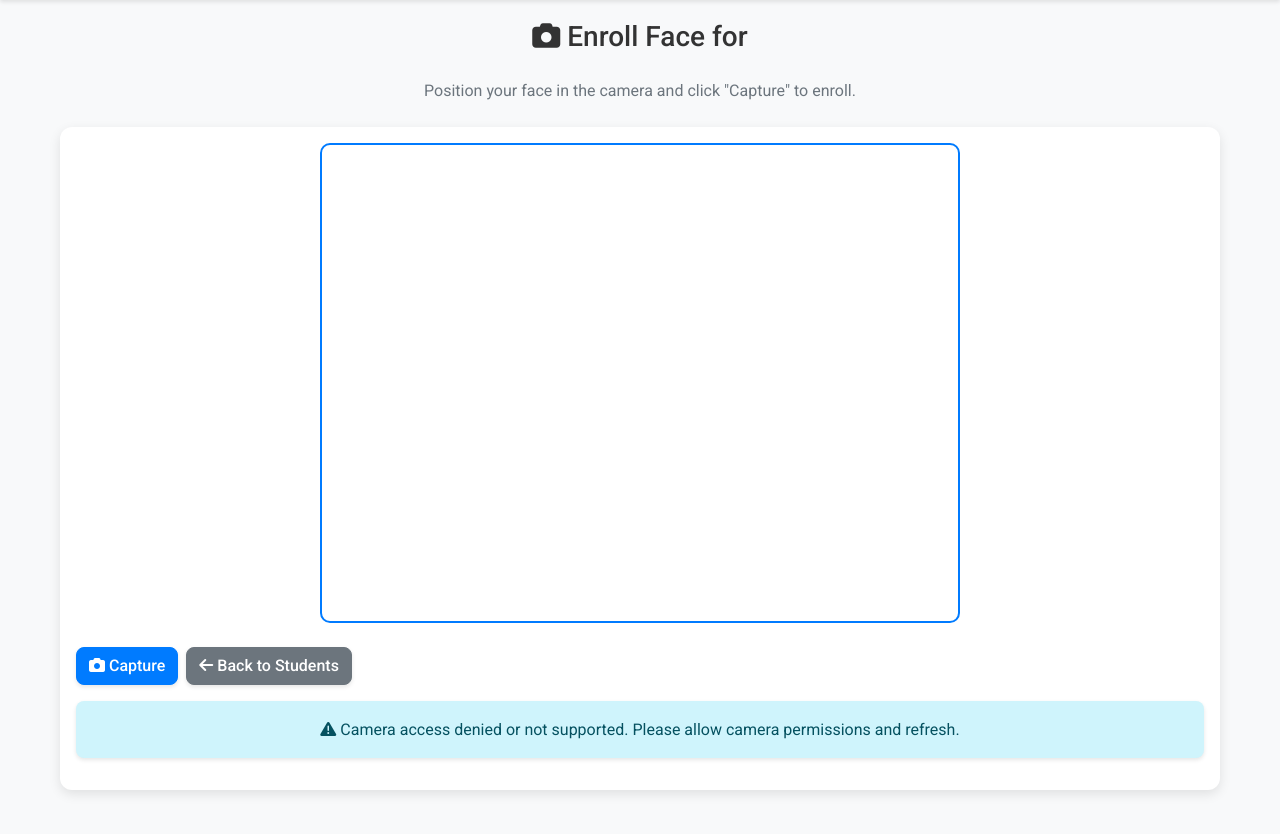
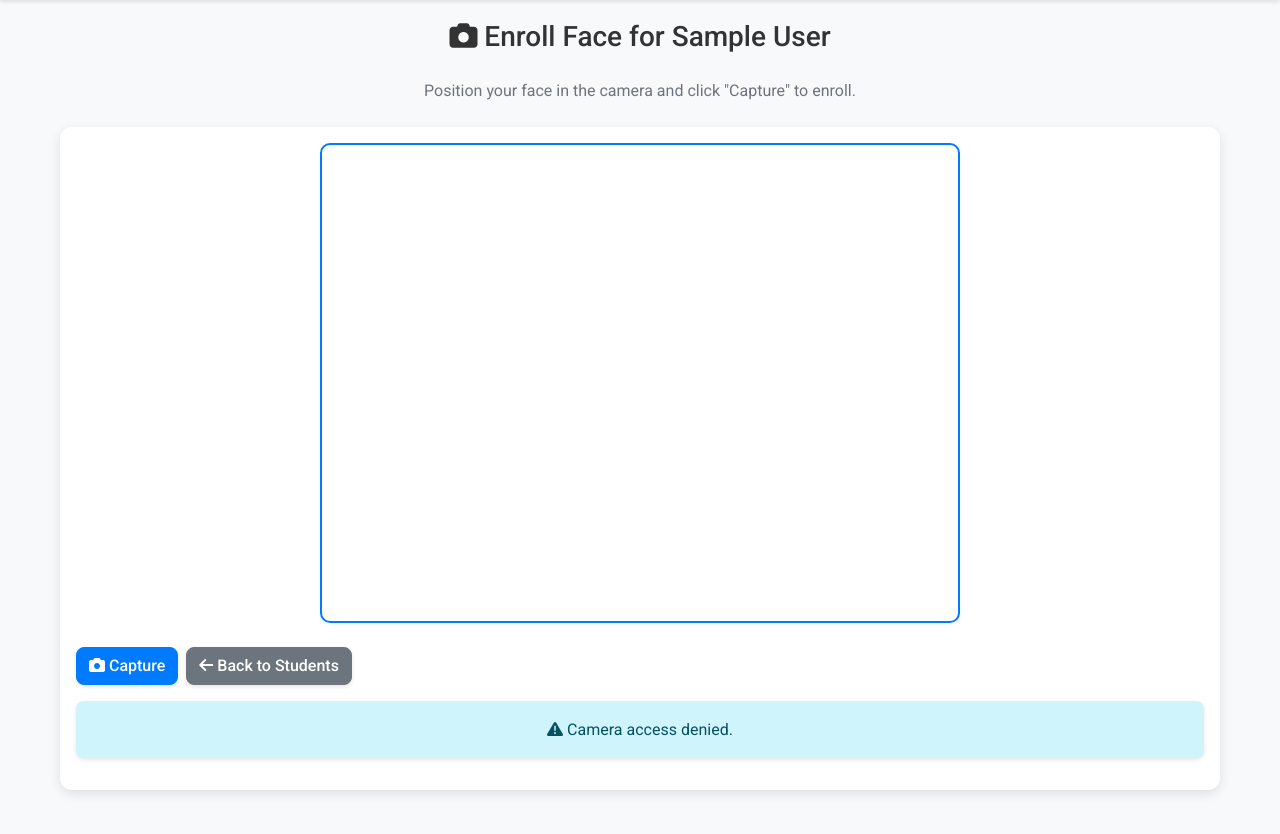
Before and after one commit to Shreyarg-77/face_attendance, a Flask app: page /enroll_face/1 in a window 1280 px wide. Shown: the part 98-932 px from the top of the page. Run offline with Flask 3, Linux system fonts and the light colour scheme; a user stored in the database is signed in; tables that the repository leaves empty hold one stand-in row (values such as "Sample post").

Commit message:
chnages in code

```diff
--- a/app.py
+++ b/app.py
@@ -123,6 +123,7 @@ def dashboard():
                          kiosk_active=kiosk_active,
                          kiosk_admin=kiosk_admin)
 
+
 @app.route('/students', methods=['GET', 'POST'])
 @login_required
 def students():
@@ -143,6 +144,10 @@ def students():
         return redirect(url_for('enroll_face', id=new_student.id))
 
     students_list = Student.query.filter_by(class_name=current_user.class_name).all()
+    # Add enrolled status to each student object
+    for s in students_list:
+        s.enrolled_status = 'Enrolled' if s.enrolled else 'Not Enrolled'
+
     return render_template('students.html', students=students_list)
 
 @app.route('/enroll_face/<int:id>')
--- a/templates/enroll_face.html
+++ b/templates/enroll_face.html
@@ -1,8 +1,8 @@
 {% extends 'base.html' %}
-{% block title %}Enroll Face - {{ student_name }} - Attendance System{% endblock %}
+{% block title %}Enroll Face - {{ student.name }} - Attendance System{% endblock %}
 {% block content %}
 <div class="text-center">
-    <h3 class="mb-4"><i class="fas fa-camera"></i> Enroll Face for {{ student_name }}</h3>
+    <h3 class="mb-4"><i class="fas fa-camera"></i> Enroll Face for {{ student.name }}</h3>
     <p class="text-muted mb-4">Position your face in the camera and click "Capture" to enroll.</p>
 
     <div class="card mb-4">
@@ -25,7 +25,6 @@
     const statusEl = document.getElementById('status');
     let stream = null;
 
-    // Start camera on page load
     async function startCamera() {
         try {
             stream = await navigator.mediaDevices.getUserMedia({ video: true });
@@ -33,14 +32,13 @@
             statusEl.innerHTML = '<i class="fas fa-check-circle"></i> Camera active. Click "Capture" to enroll.';
         } catch (err) {
             console.error('Camera error:', err);
-            statusEl.innerHTML = '<i class="fas fa-exclamation-triangle"></i> Camera access denied or not supported. Please allow camera permissions and refresh.';
+            statusEl.innerHTML = '<i class="fas fa-exclamation-triangle"></i> Camera access denied.';
         }
     }
 
-    // Capture face and send to server
     function captureFace() {
         if (!stream) {
-            alert('Camera not active. Please allow permissions.');
+            alert('Camera not active.');
             return;
         }
 
@@ -50,11 +48,11 @@
 
         statusEl.innerHTML = '<i class="fas fa-spinner fa-spin"></i> Processing...';
 
-        // Correctly create FormData
         const formData = new FormData();
         formData.append('image', image);
 
-        fetch(window.location.href, {
+        // FIX: Post to /capture_face/{{ student.id }} not window.location.href
+        fetch('/capture_face/{{ student.id }}', {
             method: 'POST',
             headers: { 'X-Requested-With': 'XMLHttpRequest' },
             body: formData
@@ -68,18 +66,16 @@
         })
         .catch(err => {
             console.error('Error:', err);
-            statusEl.innerHTML = '<i class="fas fa-exclamation-triangle text-danger"></i> Error enrolling face. Check console for details.';
+            statusEl.innerHTML = '<i class="fas fa-exclamation-triangle text-danger"></i> Error enrolling face.';
         });
     }
 
-    // Stop camera on page unload
     window.addEventListener('beforeunload', () => {
         if (stream) {
             stream.getTracks().forEach(track => track.stop());
         }
     });
 
-    // Initialize
     startCamera();
 </script>
 {% endblock %}
```
